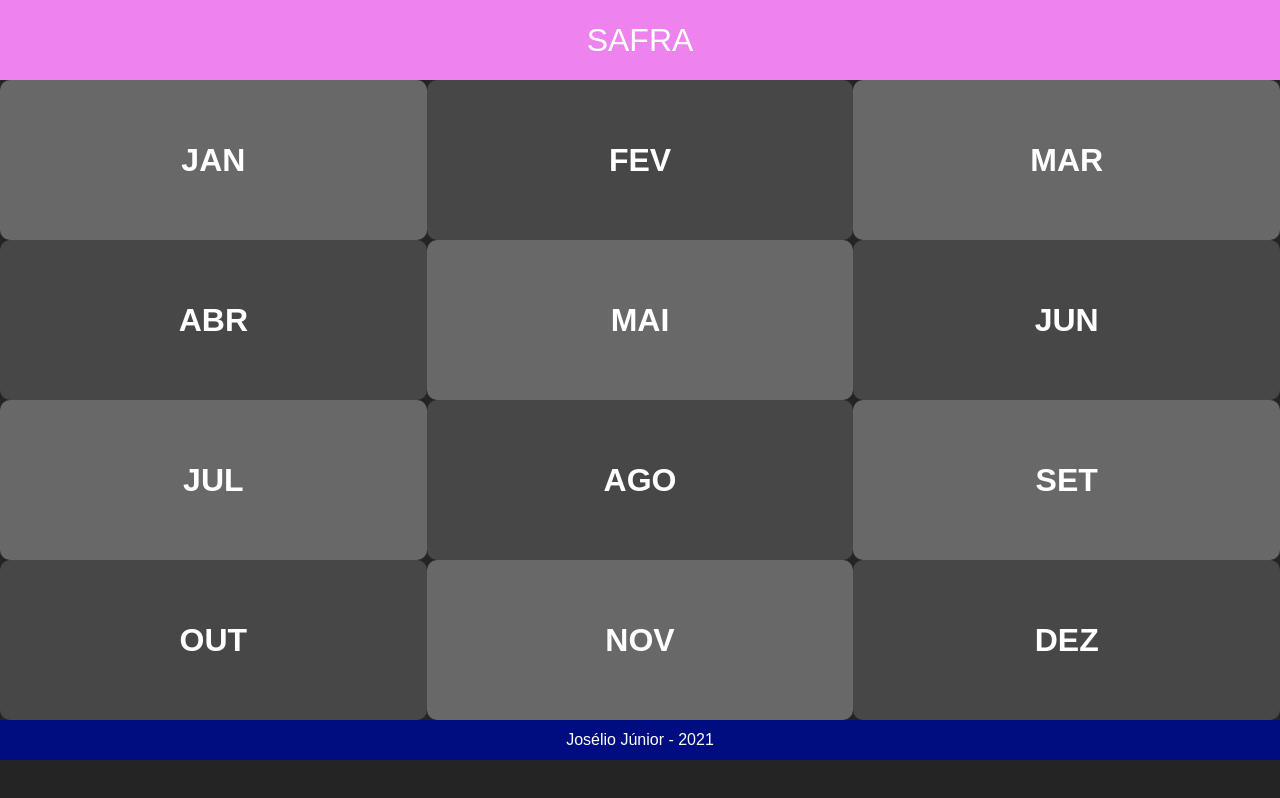
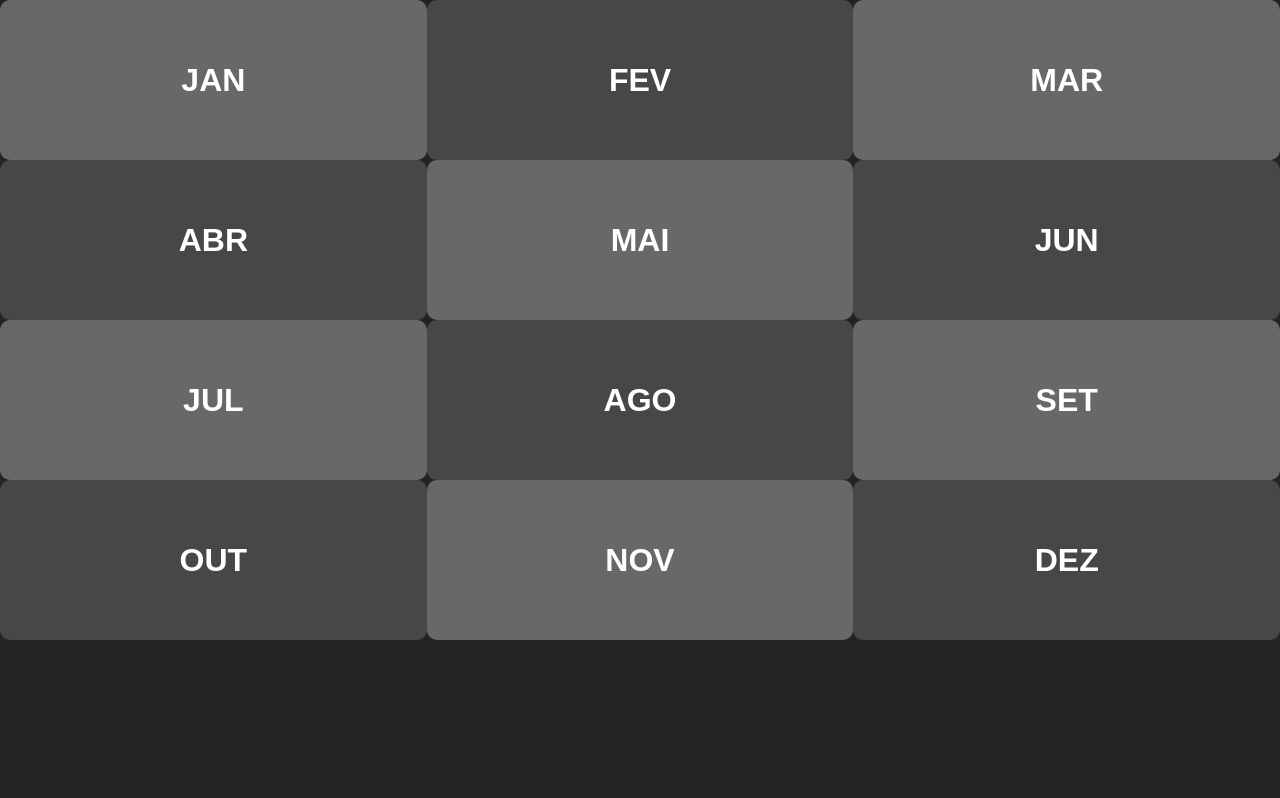
Before and after one commit to nutri-info/nutri-info.github.io, a plain HTML site: page index.html in a window 1280 px wide. Drawn offline with Linux system fonts and the light colour scheme.

Commit message:
Update index.html

```diff
--- a/index.html
+++ b/index.html
@@ -6,9 +6,6 @@
     <title>Lo-Fi</title>
 </head>
 <body>
-    <div class="title">
-        SAFRA
-    </div>
 
     <div class="title box0">
         <div class="grp0">
@@ -36,12 +33,5 @@
     </div>
 </div>
 
-
-
-
-
-    <div class="title box1">
-        Josélio Júnior - 2021
-    </div>
 </body>
 </html>
```
